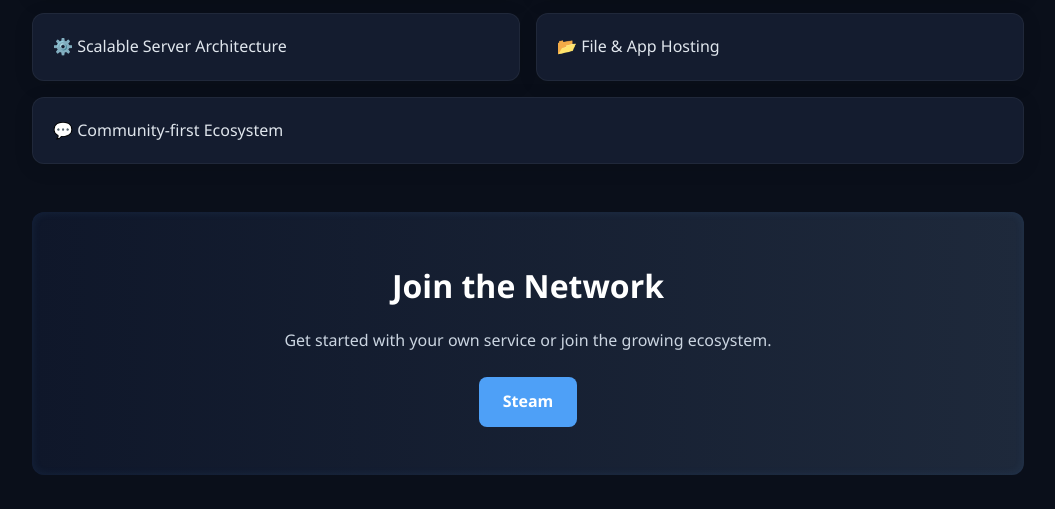
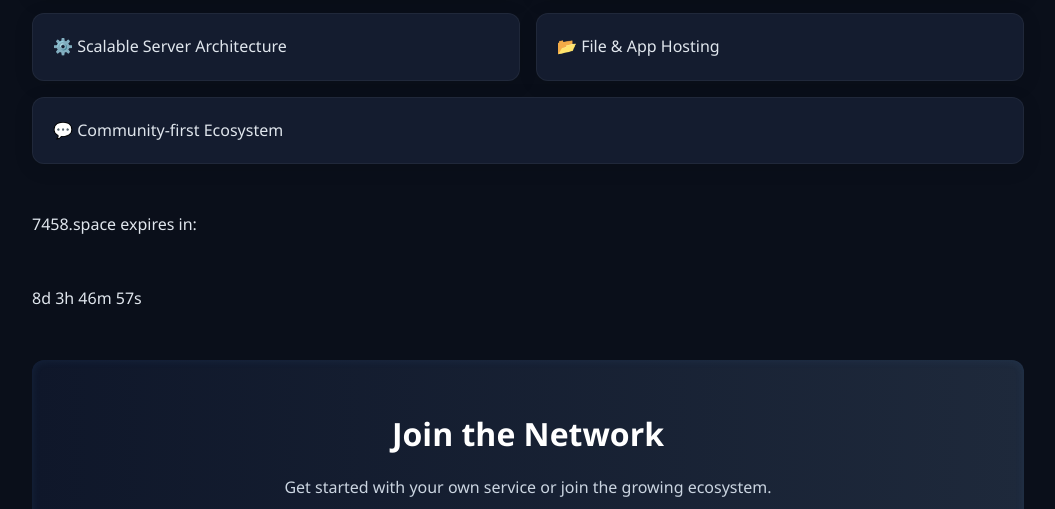
Before and after one commit to amp7458/mcsn, a plain HTML site: page public/index.html in a window 1280 px wide. Shown: the part 686-1195 px from the top of the page, without its empty margins (112-1167 px from the left). Drawn offline with Linux system fonts and the light colour scheme.

Commit message:
Update index.html
counter

```diff
--- a/public/index.html
+++ b/public/index.html
@@ -1,11 +1,13 @@
 <!DOCTYPE html>
 <html lang="en">
+
 <head>
   <meta charset="UTF-8" />
   <meta name="viewport" content="width=device-width, initial-scale=1.0" />
   <title>MCSN Online</title>
   <link rel="stylesheet" href="styles.css" />
 </head>
+
 <body>
 
   <header>
@@ -22,7 +24,8 @@
     <section class="intro">
       <h2>What is MCSN?</h2>
       <p>
-        MCSN Online is a modern server network platform built to host and support a wide range of services — from game servers to file hosting, all backed by scalable infrastructure and a strong community focus.
+        MCSN Online is a modern server network platform built to host and support a wide range of services — from game
+        servers to file hosting, all backed by scalable infrastructure and a strong community focus.
       </p>
     </section>
 
@@ -36,7 +39,31 @@
         <li>💬 Community-first Ecosystem</li>
       </ul>
     </section>
+    <!--7458.space Countdown-->
+    <p id="counterheader">7458.space expires in:</p>
+    <p id="counter"></p>
 
+    <script>
+      var countDownDate = new Date("Sep 15, 2025 20:00:00").getTime();
+
+      var x = setInterval(function () {
+        var now = new Date().getTime();
+        var distance = countDownDate - now;
+        var days = Math.floor(distance / (1000 * 60 * 60 * 24));
+        var hours = Math.floor((distance % (1000 * 60 * 60 * 24)) / (1000 * 60 * 60));
+        var minutes = Math.floor((distance % (1000 * 60 * 60)) / (1000 * 60));
+        var seconds = Math.floor((distance % (1000 * 60)) / 1000);
+
+        document.getElementById("counter").innerHTML = days + "d " + hours + "h "
+          + minutes + "m " + seconds + "s ";
+
+        if (distance < 0) {
+          clearInterval(x);
+          document.getElementById("counter").innerHTML = "Expired September 15, 8PM EST";
+        }
+      }, 1000);
+    </script>
+    <!--end of counter-->
     <section class="cta">
       <h2>Join the Network</h2>
       <p>Get started with your own service or join the growing ecosystem.</p>
@@ -53,4 +80,5 @@
   </footer>
 
 </body>
+
 </html>
```
